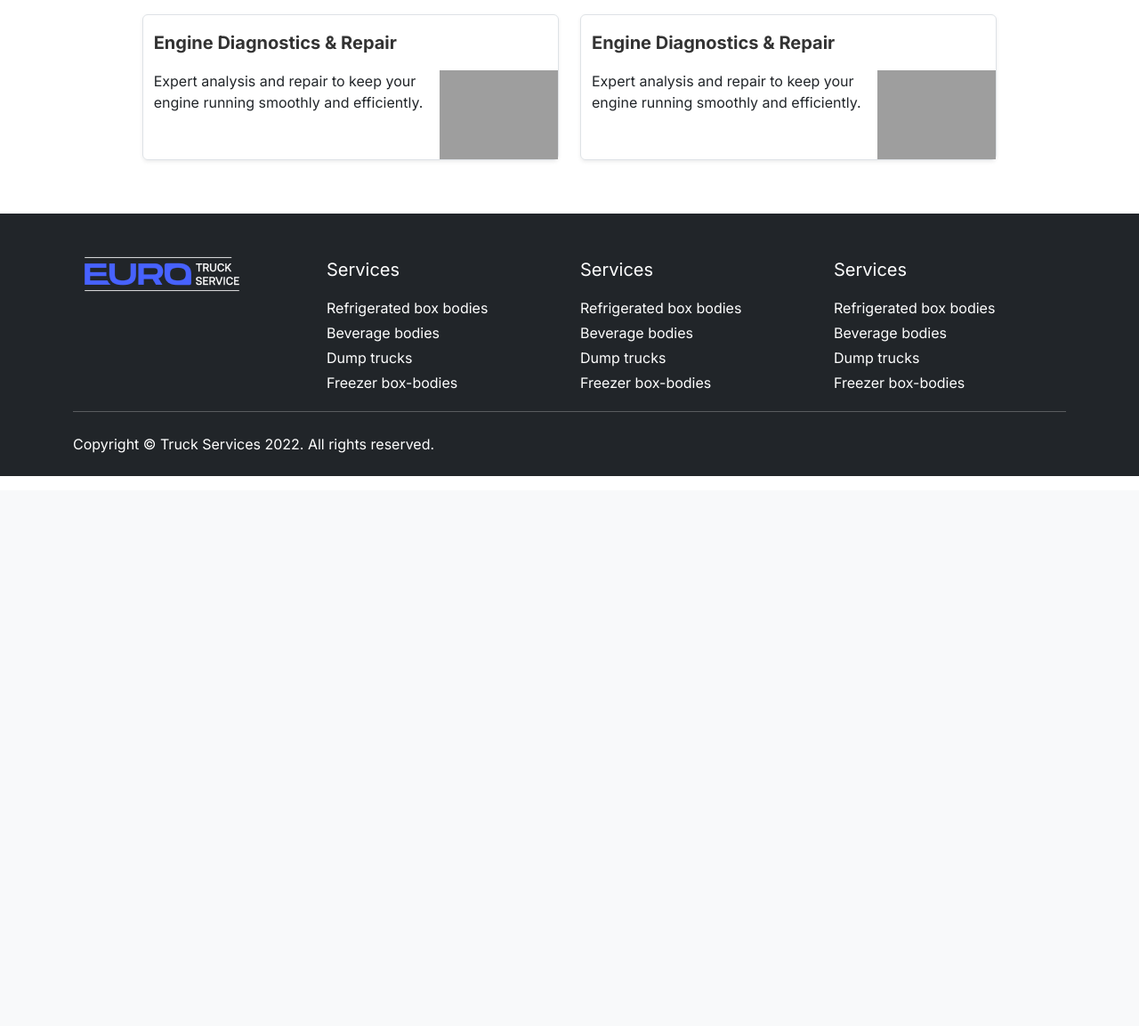
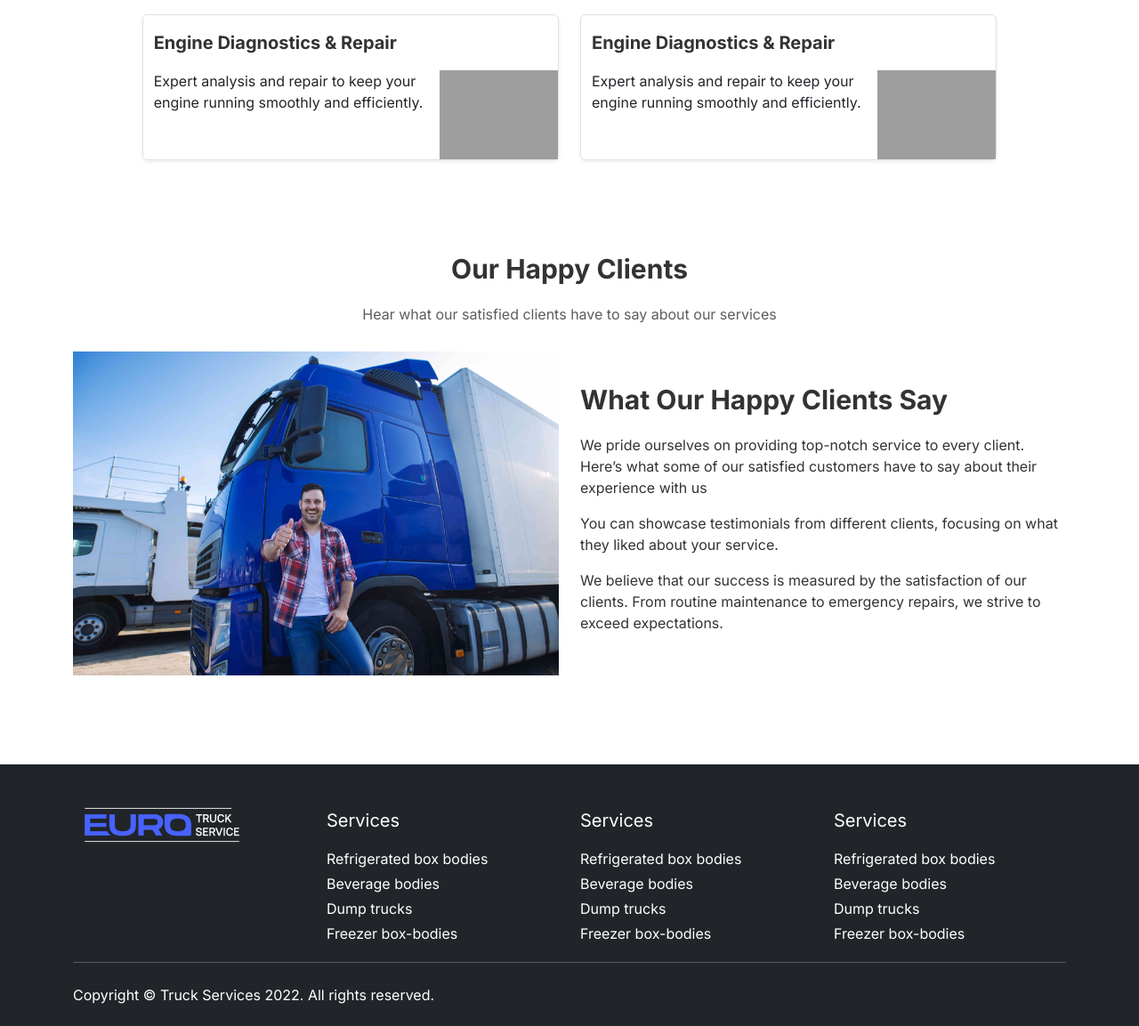
Before and after one commit to ProdipKumarShil/django-euro-truck-EDGE-Project, a Django app: page / in a window 1280 px wide. Shown: the part 1152-2305 px from the top of the page at 89% size. Before the commit the page ends 1687 px from the top, so only its background shows below. Run offline with Django 5.2, Linux system fonts and the light colour scheme; some libraries are stand-ins or nearby versions; grey boxes are pictures that could not be loaded.

Commit message:
complete homepage

```diff
--- a/todo/templates/home.html
+++ b/todo/templates/home.html
@@ -1,4 +1,5 @@
-{% extends 'base.html' %}{% block title %} Home Page {% endblock %}
+{% extends 'base.html' %}
+{% block title %} Home Page {% endblock %}
 {% load static %}
 {% block content %}
 
@@ -11,49 +12,109 @@
       <button class="btn btn-primary px-5">Buy Now</button>
     </div>
     <div class="col-sm-12 col-md-6">
-      <img class="" src="{% static 'images/bannerImg.png' %}">
+      <img class="" src="{% static 'images/bannerImg.png' %}" />
     </div>
   </div>
 </div>
 <!-- banner -->
 
 <!-- services -->
-<div class="container " style="margin-bottom: 60px;">
-  <p class="text-center " style="color: #333; font-weight: 700; font-size: 30px;">Expert Truck Servicing Solutions</p>
-  <p class="text-center description"> Our expert team handles everything  from routine<br> maintenance to complex repairs</p>
+<div class="container" style="margin-bottom: 100px">
+  <p class="text-center" style="color: #333; font-weight: 700; font-size: 30px">
+    Expert Truck Servicing Solutions
+  </p>
+  <p class="text-center description">
+    Our expert team handles everything from routine<br />
+    maintenance to complex repairs
+  </p>
   <div class="row justify-content-center gap mb-4 px-2">
     <div class="col-md-5 col-sm-12 pe-0 pt-3 border rounded shadow-sm">
-      <p class="" style="color: #333; font-size: 20px; font-weight: 700;">Engine Diagnostics & Repair</p>
-      <div class="d-flex" >
-        <p>Expert analysis and repair to keep your engine running smoothly and efficiently.</p>
-        <img style="height: 100px;" class="" src="{% static 'images/service.png' %}">
+      <p class="" style="color: #333; font-size: 20px; font-weight: 700">
+        Engine Diagnostics & Repair
+      </p>
+      <div class="d-flex">
+        <p>
+          Expert analysis and repair to keep your engine running smoothly and
+          efficiently.
+        </p>
+        <img
+          style="height: 100px"
+          class=""
+          src="{% static 'images/service.png' %}" />
       </div>
     </div>
     <div class="col-md-5 col-sm-12 pe-0 pt-3 border rounded shadow-sm">
-      <p class="" style="color: #333; font-size: 20px; font-weight: 700;">Engine Diagnostics & Repair</p>
-      <div class="d-flex" >
-        <p>Expert analysis and repair to keep your engine running smoothly and efficiently.</p>
-        <img style="height: 100px;" class="" src="{% static 'images/service.png' %}">
+      <p class="" style="color: #333; font-size: 20px; font-weight: 700">
+        Engine Diagnostics & Repair
+      </p>
+      <div class="d-flex">
+        <p>
+          Expert analysis and repair to keep your engine running smoothly and
+          efficiently.
+        </p>
+        <img
+          style="height: 100px"
+          class=""
+          src="{% static 'images/service.png' %}" />
       </div>
     </div>
   </div>
   <div class="row justify-content-center gap px-2">
     <div class="col-md-5 col-sm-12 pe-0 pt-3 border rounded shadow-sm">
-      <p class="" style="color: #333; font-size: 20px; font-weight: 700;">Engine Diagnostics & Repair</p>
-      <div class="d-flex" >
-        <p>Expert analysis and repair to keep your engine running smoothly and efficiently.</p>
-        <img style="height: 100px;" class="" src="{% static 'images/service.png' %}">
+      <p class="" style="color: #333; font-size: 20px; font-weight: 700">
+        Engine Diagnostics & Repair
+      </p>
+      <div class="d-flex">
+        <p>
+          Expert analysis and repair to keep your engine running smoothly and
+          efficiently.
+        </p>
+        <img
+          style="height: 100px"
+          class=""
+          src="{% static 'images/service.png' %}" />
       </div>
     </div>
     <div class="col-md-5 col-sm-12 pe-0 pt-3 border rounded shadow-sm">
-      <p class="" style="color: #333; font-size: 20px; font-weight: 700;">Engine Diagnostics & Repair</p>
-      <div class="d-flex" >
-        <p>Expert analysis and repair to keep your engine running smoothly and efficiently.</p>
-        <img style="height: 100px;" class="" src="{% static 'images/service.png' %}">
+      <p class="" style="color: #333; font-size: 20px; font-weight: 700">
+        Engine Diagnostics & Repair
+      </p>
+      <div class="d-flex">
+        <p>
+          Expert analysis and repair to keep your engine running smoothly and
+          efficiently.
+        </p>
+        <img
+          style="height: 100px"
+          class=""
+          src="{% static 'images/service.png' %}" />
       </div>
     </div>
   </div>
 </div>
 <!-- services -->
 
+<!-- Happy Client -->
+<div class="container" style="margin-bottom: 100px;">
+  <p class="text-center" style="color: #333; font-weight: 700; font-size: 30px">
+    Our Happy Clients
+  </p>
+  <p class="text-center description">
+    Hear what our satisfied clients have to say about our services
+  </p>
+  <div class="row align-items-center justify-content-evenly" style="margin-top: 30px;">
+    <div class="col-sm-12 col-md-6 mb-4 mb-md-0">
+      <img class="img-fluid" src="{% static 'images/truck-min.jpg' %}" />
+    </div>
+    <div class="col-sm-12 col-md-6 " style="color: #333;">
+      <p style="color: #333; font-weight: 700; font-size: 30px">What Our Happy Clients Say</p>
+      <p>We pride ourselves on providing top-notch service to every client. Here’s what some of our satisfied customers have to say about their experience with us</p>
+      <p>You can showcase testimonials from different clients, focusing on what they liked about your service.</p>
+      <p>We believe that our success is measured by the satisfaction of our clients.
+        From routine maintenance to emergency repairs, we strive to exceed expectations.</p>
+    </div>
+  </div>
+</div>
+<!-- Happy Client -->
+
 {% endblock %}
```
